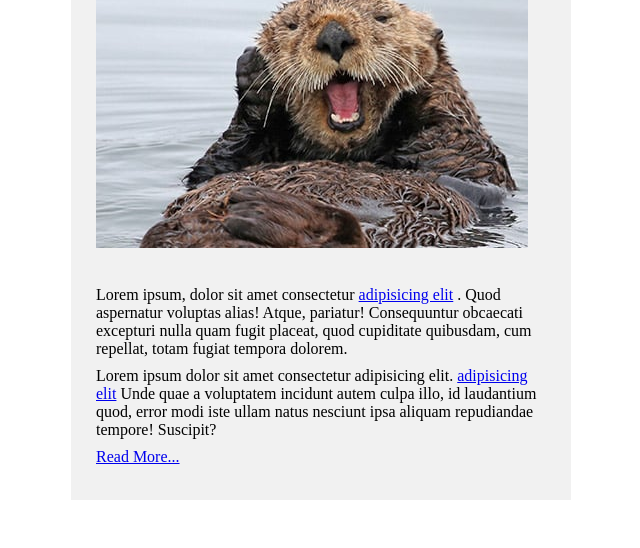
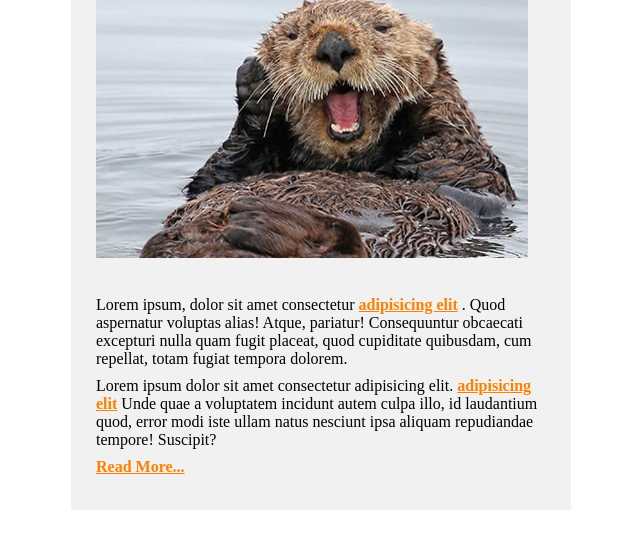
Before and after one commit to umeraziz45/cssPractice, a plain HTML site: page blogPost/index.html in a window 1280 px wide. Shown: the part 228-776 px from the top of the page, without its empty margins (319-959 px from the left). Drawn offline with Linux system fonts and the light colour scheme.

Commit message:
cleaned up styling

```diff
--- a/blogPost/styles.css
+++ b/blogPost/styles.css
@@ -2,31 +2,31 @@
 
 * {
   margin: 0;
+  font-size: 16px;
 }
 
 h1 {
   font-size: 48px;
   color: #2e7ad3;
   margin: 45px 0;
+  text-align: center;
 }
 
 h2 {
   font-size: 32px;
   color: #104c90;
-}
-
-p {
-  font-size: 16px;
+  margin-bottom: 10px;
 }
 
 /* General */
 
-.links {
-  color: #ff8000;
+a:hover, a:focus {
+  color: #104c90;
 }
 
-.title {
-  text-align: center;
+a {
+  color: #ff8000;
+  font-weight: bold;
 }
 
 .content {
```
